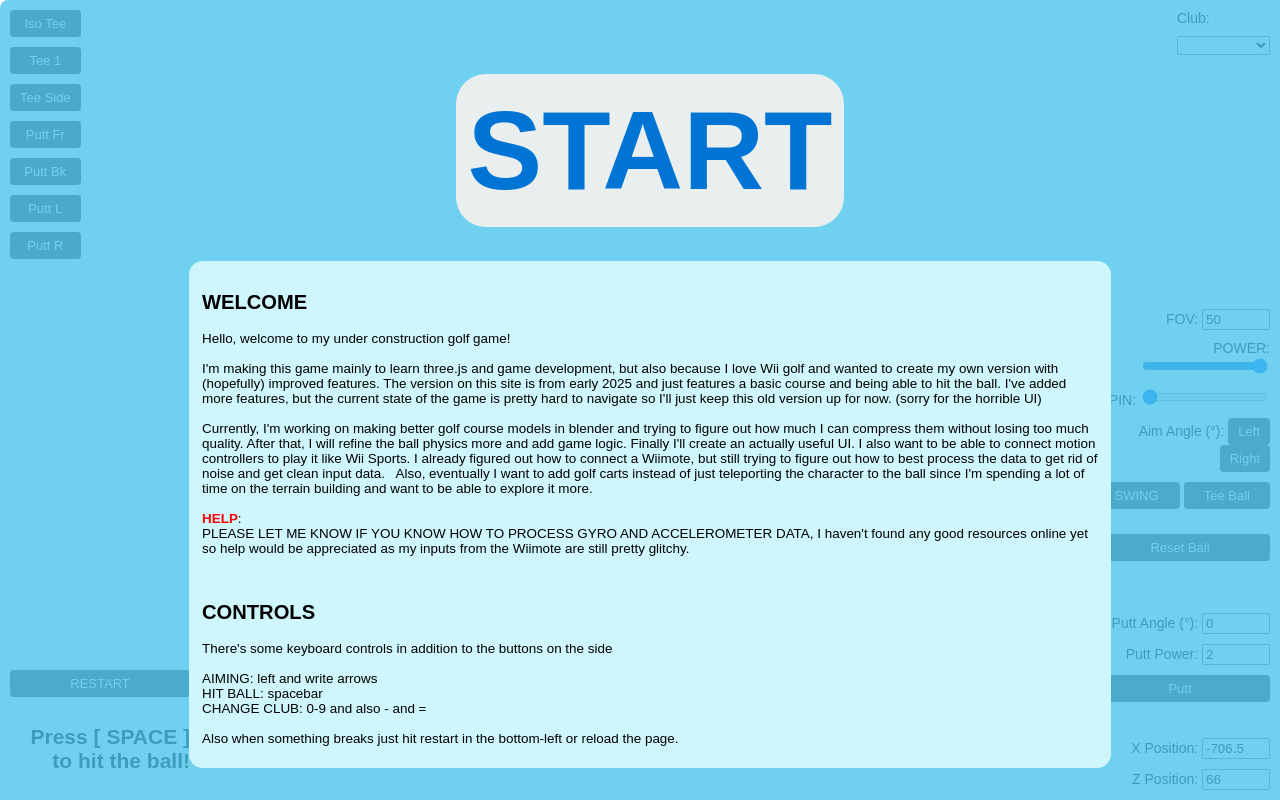
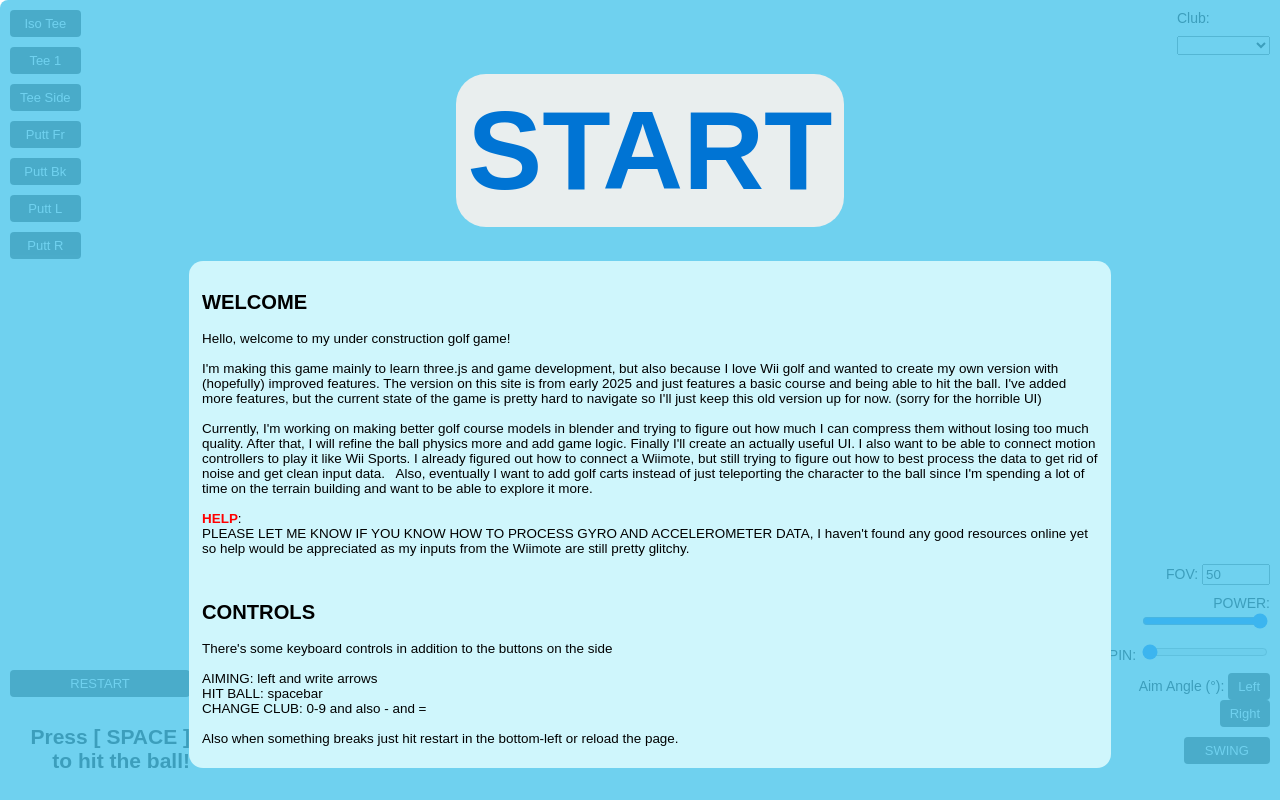
Before and after one commit to diegoyl/golf, a plain HTML site: page index.html in a window 1280 px wide. Shown: the top 800 px of the page. Drawn offline with Linux system fonts and the light colour scheme.

Commit message:
Update index.html

```diff
--- a/index.html
+++ b/index.html
@@ -75,9 +75,7 @@
       </label>
       <div>
         <button style="width:48%; display:inline-block" id="strikeButton">SWING</button>
-        <button style="width:48%; display:inline-block" id="teeBallButton">Tee Ball</button>
       </div>
-      <button id="resetBallButton">Reset Ball</button>
 
 
       <br>
@@ -90,28 +88,6 @@
         <input type="number" id="xzb" value="1" step=".01">
       </label>
 
-      <br>
-
-      <label>
-        Putt Angle (°):
-        <input type="number" id="puttAngle" value="0" step=".2">
-      </label>
-      <label>
-        Putt Power:
-        <input type="number" id="puttPower" value="2" step=".01">
-      </label>
-      <button id="puttButton">Putt</button>
-
-      <br>
-
-      <label>
-        X Position:
-        <input type="number" id="posX" value="-706.5" step=".1">
-      </label>
-      <label>
-        Z Position:
-        <input type="number" id="posZ" value="66" step=".1">
-      </label>
     </div>
 
     <div id="clubSelectDiv">
```
